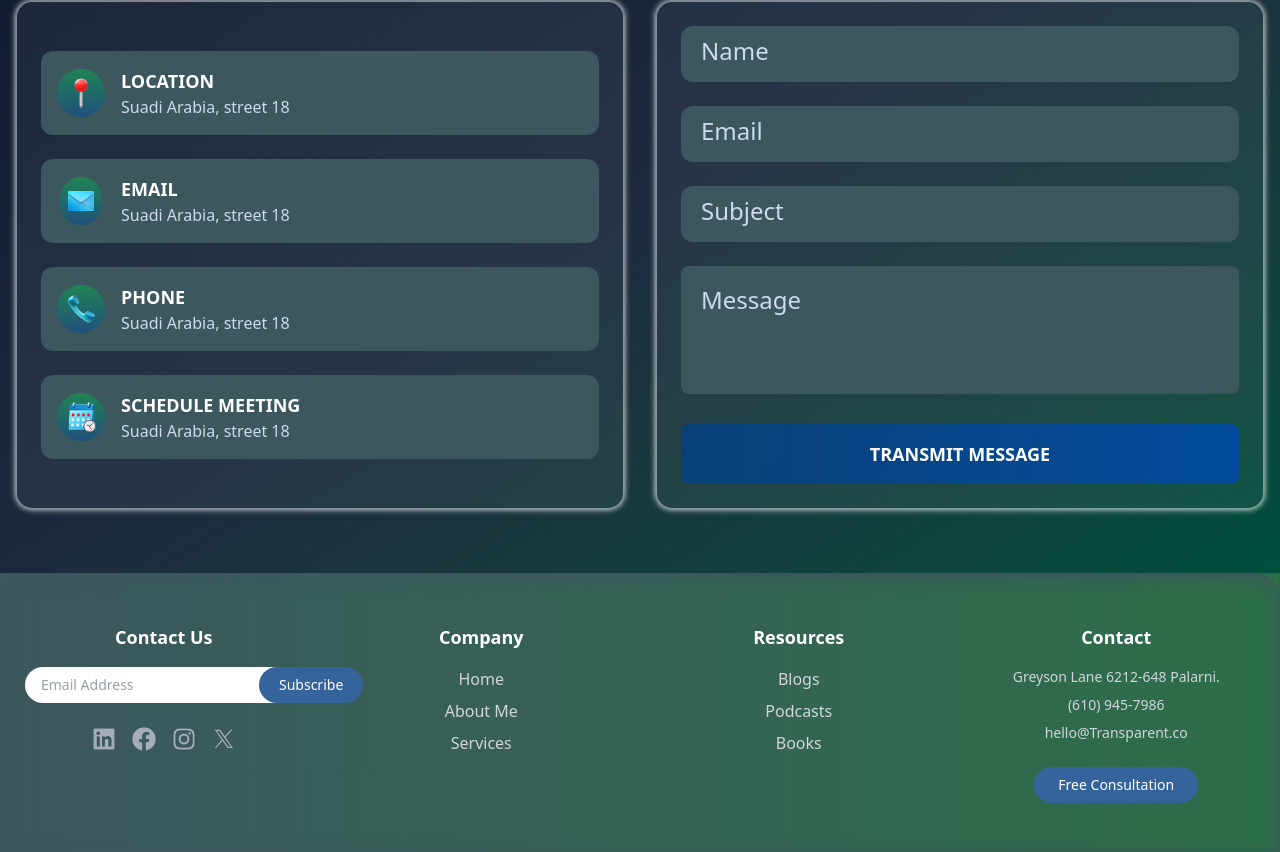
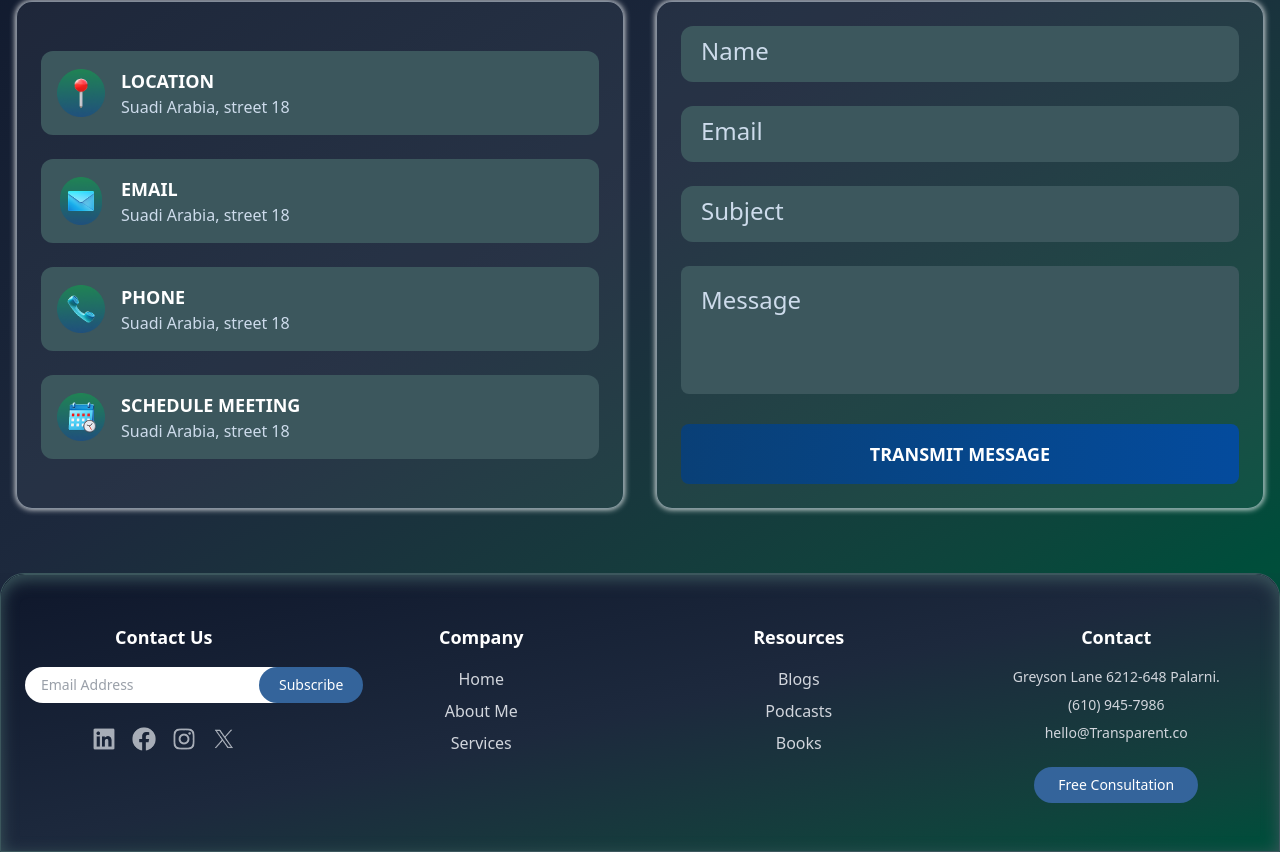
Before and after one commit to yassersalem74/Middle-East, a React (Vite) app: page /about in a window 1280 px wide. Shown: the part 4055-4907 px from the top of the page. Built offline with nearby package versions, Linux system fonts and the light colour scheme.

Commit message:
Fix/handle footer

```diff
--- a/src/App.jsx
+++ b/src/App.jsx
@@ -12,9 +12,7 @@ import Footer from './components/Footer'
 function App() {
 
   return (
-<div className="min-h-screen" style={{
-      background: "linear-gradient(135deg, #0F3D2E 0%, #0B1F2A 50%, #0A1B25 100%)",
-    }}>
+<div className="min-h-screen   bg-gradient-to-br from-slate-900 via-slate-800 to-emerald-900" >
    <Navbar></Navbar>
    <HeroSection></HeroSection>
    <WhyChooseUsSection></WhyChooseUsSection>
--- a/src/components/Footer.jsx
+++ b/src/components/Footer.jsx
@@ -4,8 +4,10 @@ export default function Footer() {
   return (
     <footer
       className="
-        bg-gradient-to-r from-[#3C575D] to-[#2c6e49]
+       bg-gradient-to-br from-slate-900 via-slate-800 to-emerald-900
     border border-[#3C575D]
+    overflow-hidden
+          rounded-t-3xl
 
       "
     >
```
